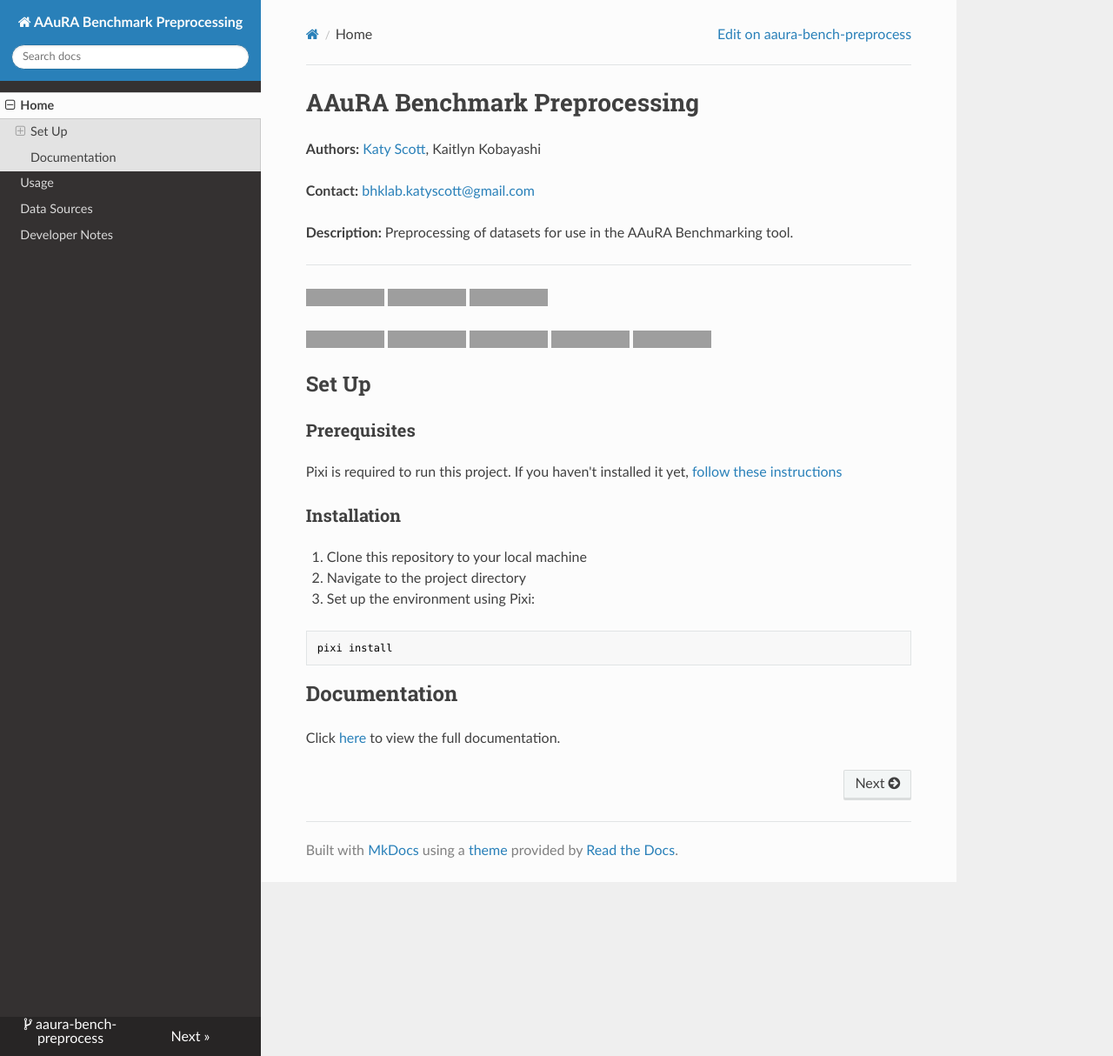
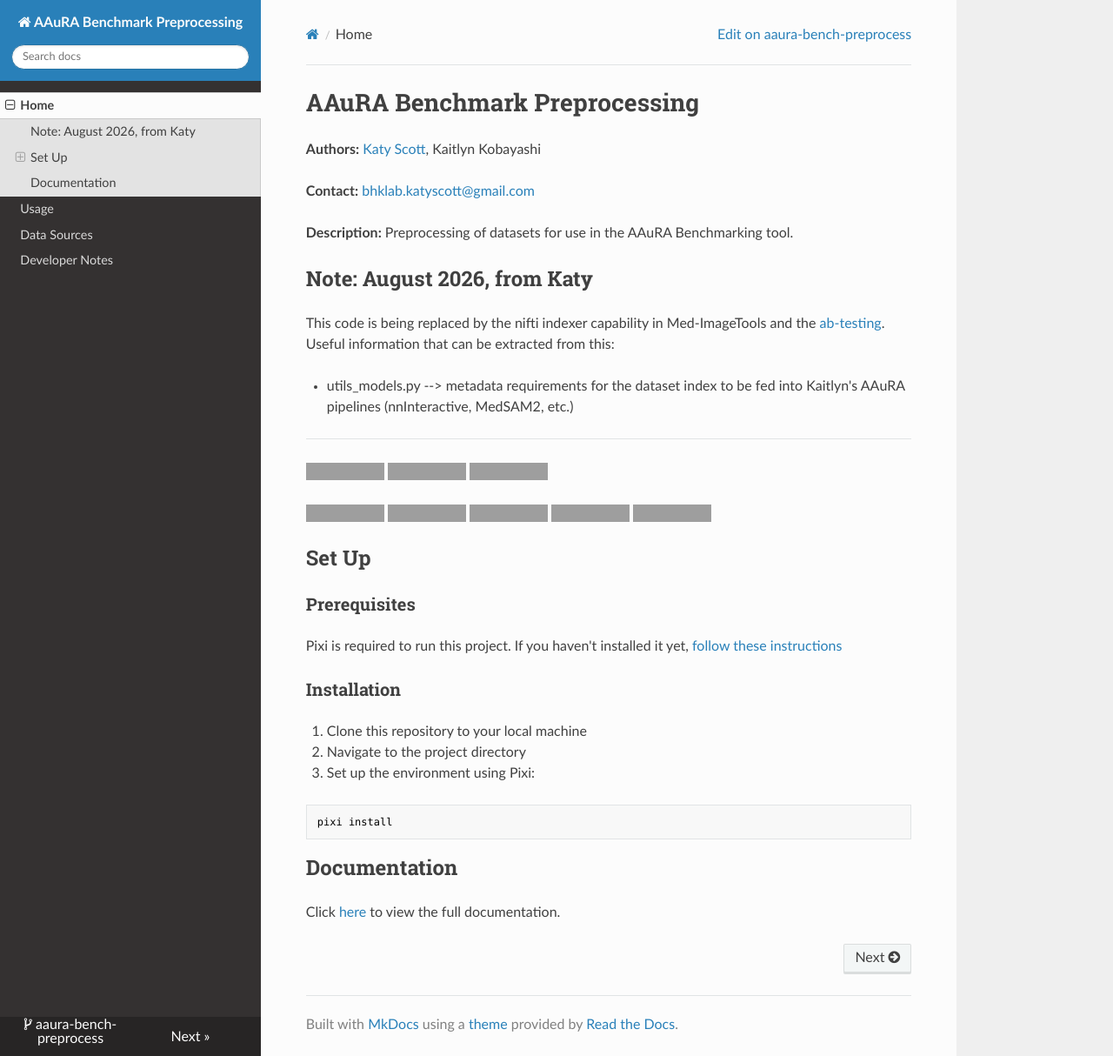
Before and after one commit to bhklab/aaura-bench-preprocess, an MkDocs documentation site: the page built from docs/README.md, in a window 1280 px wide and 1214 px high, cut to the strip 0-1214 px from the top of the window. Shown: the whole strip at 87% size. Built offline with MkDocs 1.6.1, drawn with Linux system fonts in a browser that asks for light colours; nearby versions of some CDN libraries; grey boxes are pictures that could not be loaded.

Commit message:
docs: Update README with note on code replacement
Added a note regarding the replacement of code with new capabilities in Med-ImageTools and ab-testing.

```diff
--- a/docs/README.md
+++ b/docs/README.md
@@ -5,6 +5,11 @@
 **Contact:** [bhklab.katyscott@gmail.com](mailto:bhklab.katyscott@gmail.com)
 
 **Description:** Preprocessing of datasets for use in the AAuRA Benchmarking tool.
+
+## Note: August 2026, from Katy
+This code is being replaced by the nifti indexer capability in Med-ImageTools and the [ab-testing](https://github.com/bhklab/ab-testing). Useful information that can be extracted from this:
+
+* utils_models.py --> metadata requirements for the dataset index to be fed into Kaitlyn's AAuRA pipelines (nnInteractive, MedSAM2, etc.)
 
 --------------------------------------
 
```
